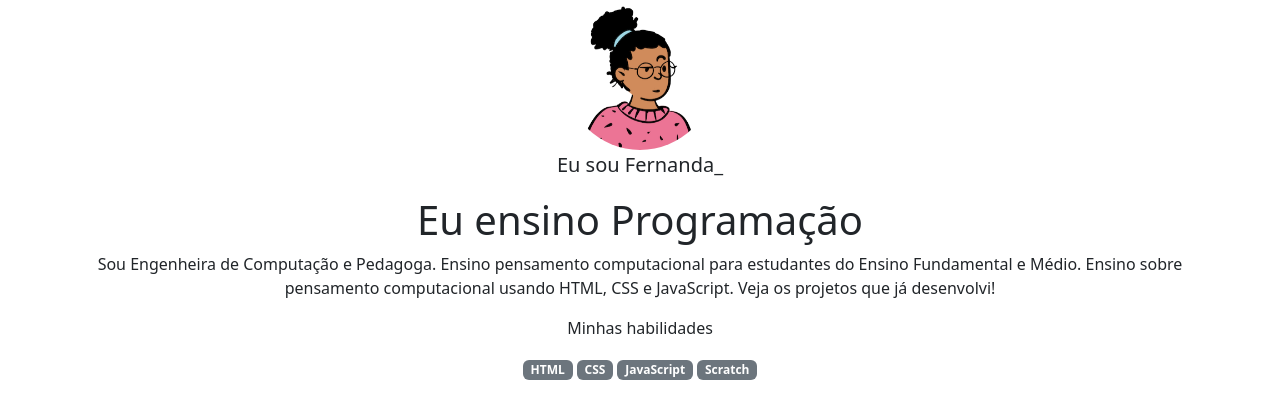
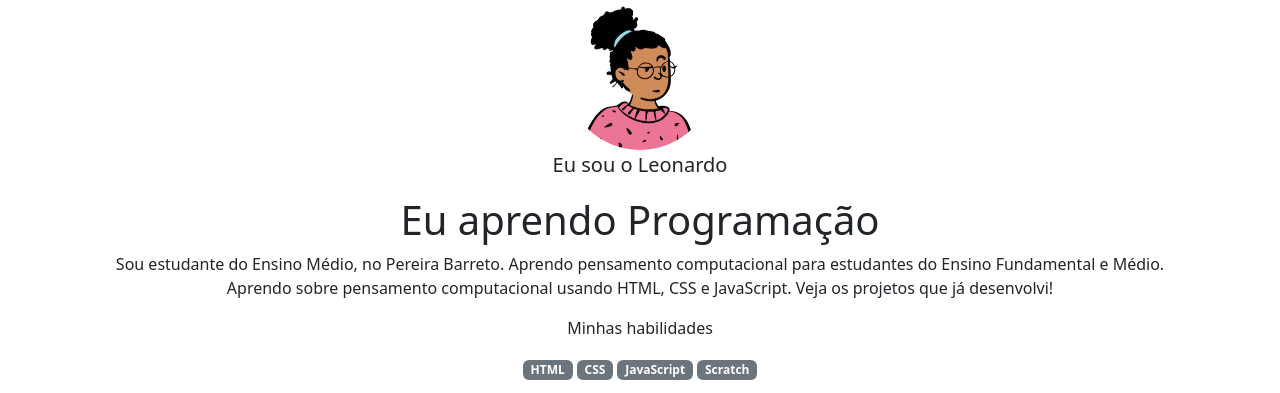
Before and after one commit to ScottNmnv/portmeusfoliosrsrs, a plain HTML site: page index.html in a window 1280 px wide. Shown: the top 393 px of the page. Drawn offline with nearby package versions, Linux system fonts and the light colour scheme.

Commit message:
Update index.html

```diff
--- a/index.html
+++ b/index.html
@@ -12,10 +12,10 @@
 <body>
     <header class="container text-center">
         <img src="img/avatar-perfil.png" alt="avatar da Fernanda" class="rounded-circle" width="150" height="150" srcset="">
-        <p class="lead">Eu sou Fernanda_</p>
-        <h1>Eu ensino Programação</h1>
-        <p>Sou Engenheira de Computação e Pedagoga. Ensino pensamento computacional para estudantes do Ensino
-            Fundamental e Médio. Ensino sobre pensamento computacional usando HTML, CSS e JavaScript. Veja os projetos
+        <p class="lead">Eu sou o Leonardo</p>
+        <h1>Eu aprendo Programação</h1>
+        <p>Sou estudante do Ensino Médio, no Pereira Barreto. Aprendo pensamento computacional para estudantes do Ensino
+            Fundamental e Médio. Aprendo sobre pensamento computacional usando HTML, CSS e JavaScript. Veja os projetos
             que já desenvolvi!</p>
         <p>Minhas habilidades</p>
         <div>
@@ -44,4 +44,5 @@
     <script src="https://cdn.jsdelivr.net/npm/bootstrap@5.3.2/dist/js/bootstrap.bundle.min.js"></script>
 </body>
 
+
 </html>
```
